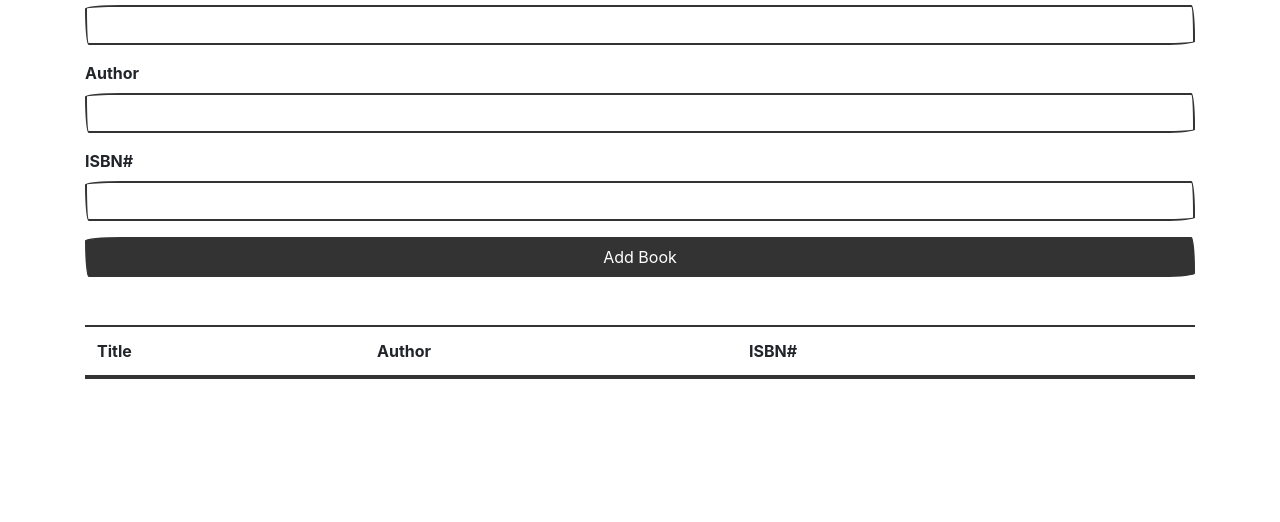
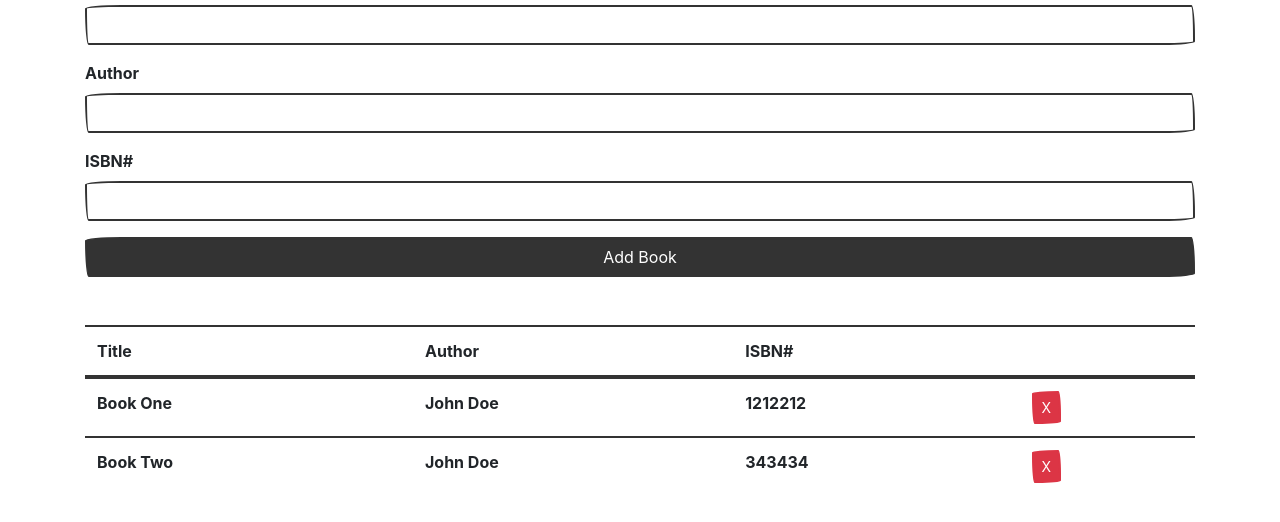
Before and after one commit to Elisa0045/booklist-app, a plain HTML site: page index.html in a window 1280 px wide. Shown: the part 126-648 px from the top of the page. Drawn offline with Linux system fonts and the light colour scheme; a web font is replaced by a local one.

Commit message:
display books
I wrote in ui.js, for display the list of the books, and i add the handler, and add a development strategy

```diff
--- /dev/null
+++ b/handlers/handler.js
@@ -0,0 +1,2 @@
+var handler = {};
+window.onload = UI.displayBooks();
--- a/index.html
+++ b/index.html
@@ -53,5 +53,7 @@
     <script src="./app.js"></script>
     <script src="./log.js"></script>
     <script src="./data/book.js"></script>
+    <script src="./ui.js"></script>
+    <script src="./handlers/handler.js"></script>
   </body>
 </html>
--- /dev/null
+++ b/ui.js
@@ -0,0 +1,30 @@
+//UI class: handle UI task
+class UI {
+  static displayBooks() {
+    const storedBooks = [
+      {
+        title: "Book One",
+        author: "John Doe",
+        isbn: "1212212",
+      },
+      {
+        title: "Book Two",
+        author: "John Doe",
+        isbn: "343434",
+      },
+    ];
+    const books = storedBooks;
+    books.forEach((book) => UI.addBookToList(book));
+  }
+  static addBookToList(book) {
+    const list = document.querySelector("#book-list");
+    const row = document.createElement("tr");
+    row.innerHTML = `
+    <td>${book.title}</td>
+    <td>${book.author}</td>
+    <td>${book.isbn}</td>
+    <td><a href="#" class="btn btn-danger btn-sm delete">X</a> </td>
+    `;
+    list.appendChild(row);
+  }
+}
```
Also changed, not shown: 2 other files.
